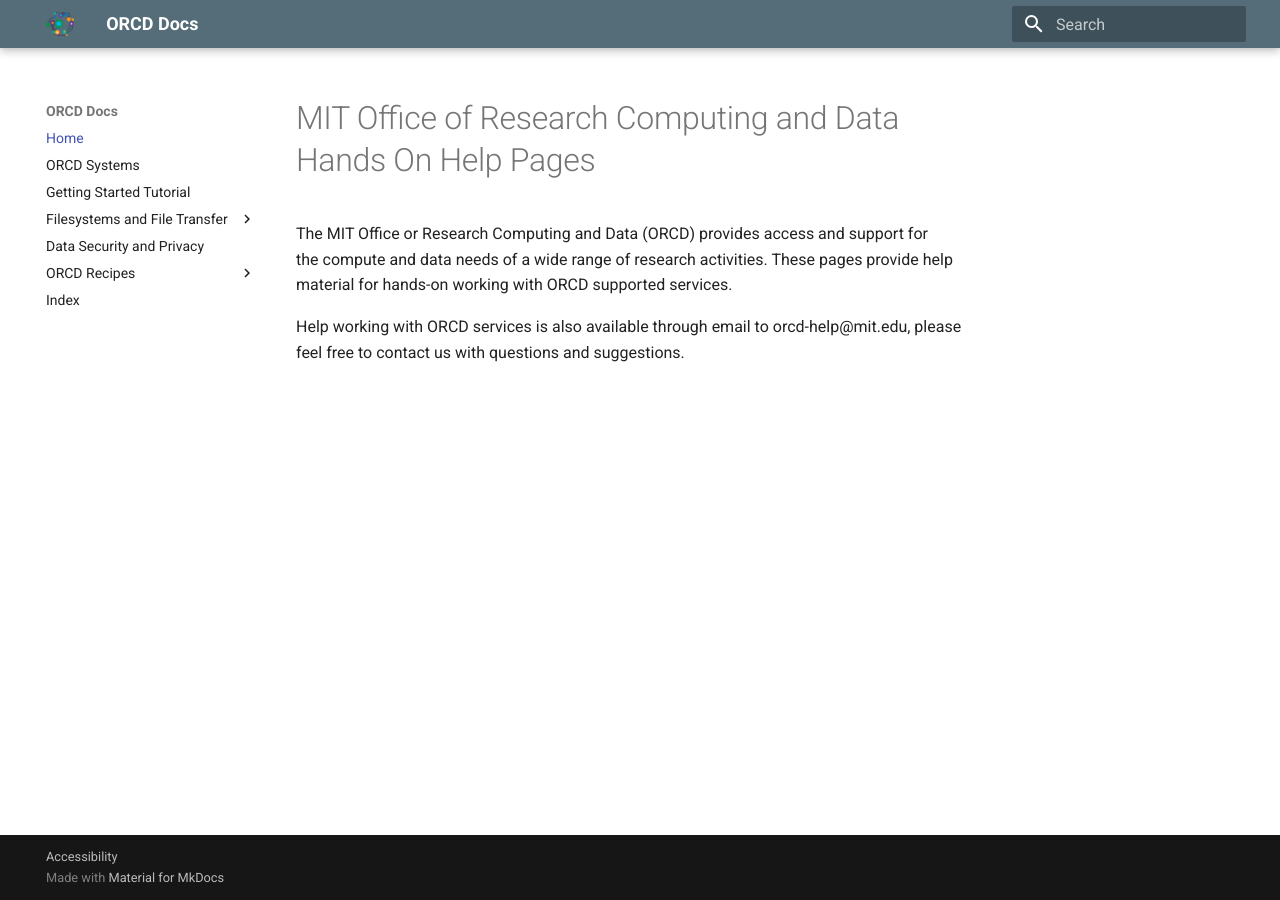
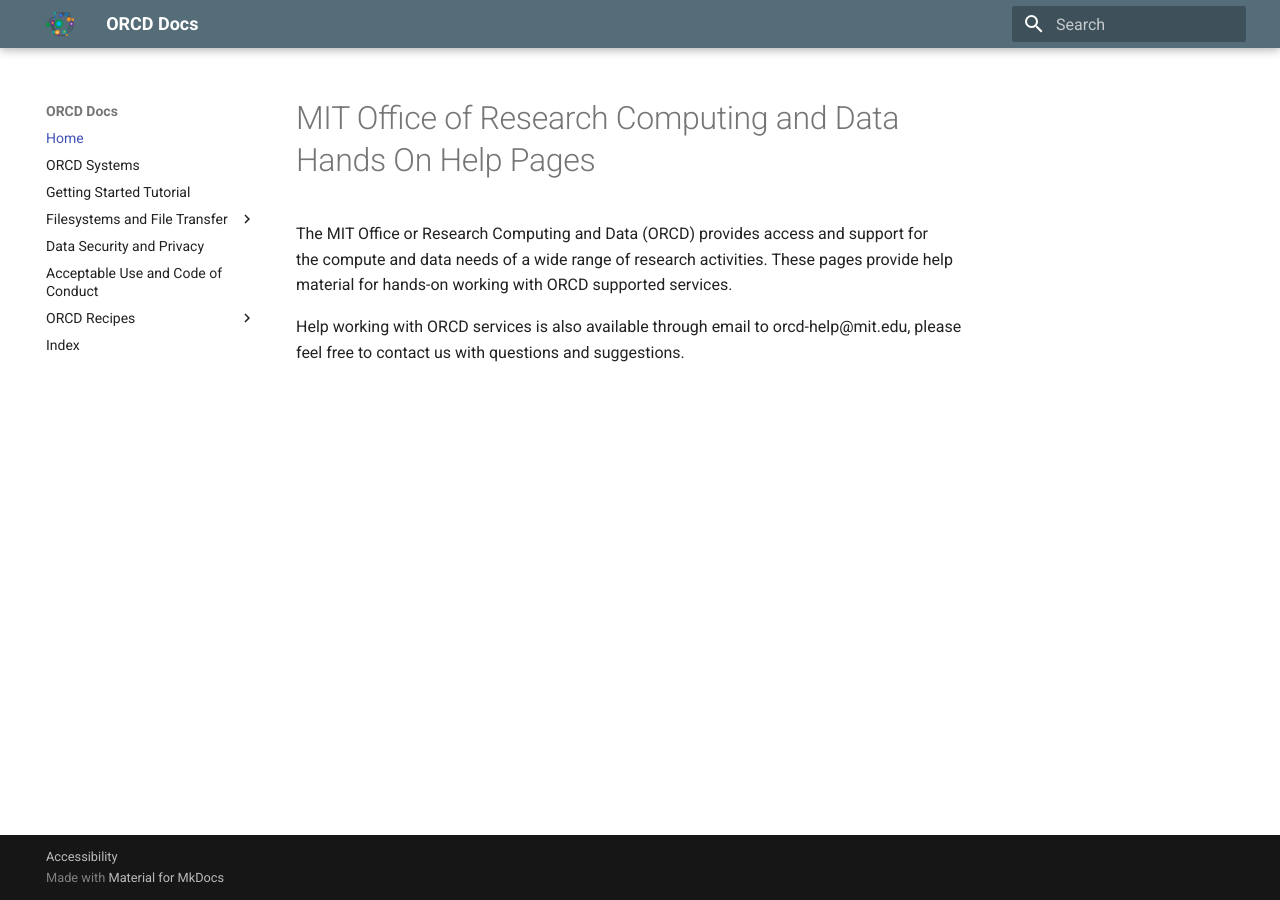
Before and after one commit to mit-orcd/orcd-docs-edit, an MkDocs documentation site: the page built from docs/index.md, in a window 1280 px wide. Built offline with MkDocs 1.6.1 and Material for MkDocs 9.7.7, drawn with Linux system fonts in a browser that asks for light colours.

Commit message:
Forgot to commit mkdocs.yml

```diff
--- a/mkdocs.yml
+++ b/mkdocs.yml
@@ -10,6 +10,7 @@
 #    - Transferring Files:  filesystems-file-transfer/transferring-files.md
 #    - Best Practices:  filesystems-file-transfer/filesystem-best-practices.md
   - Data Security and Privacy: data-security.md
+  - Acceptable Use and Code of Conduct: code-of-conduct.md
   - ORCD Recipes:
 #    - recipes/gurobi.md
     - MuJoCo: recipes/mujoco.md
```
